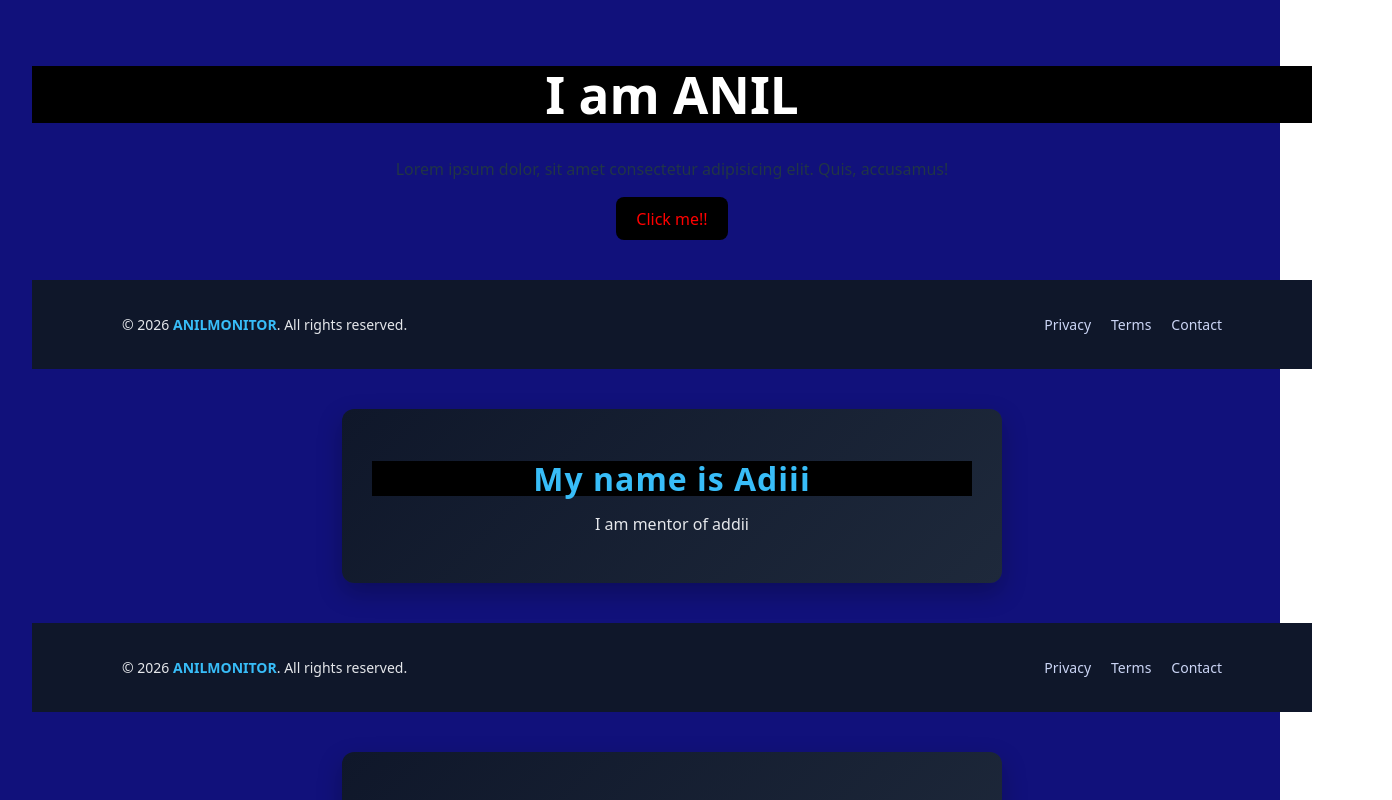
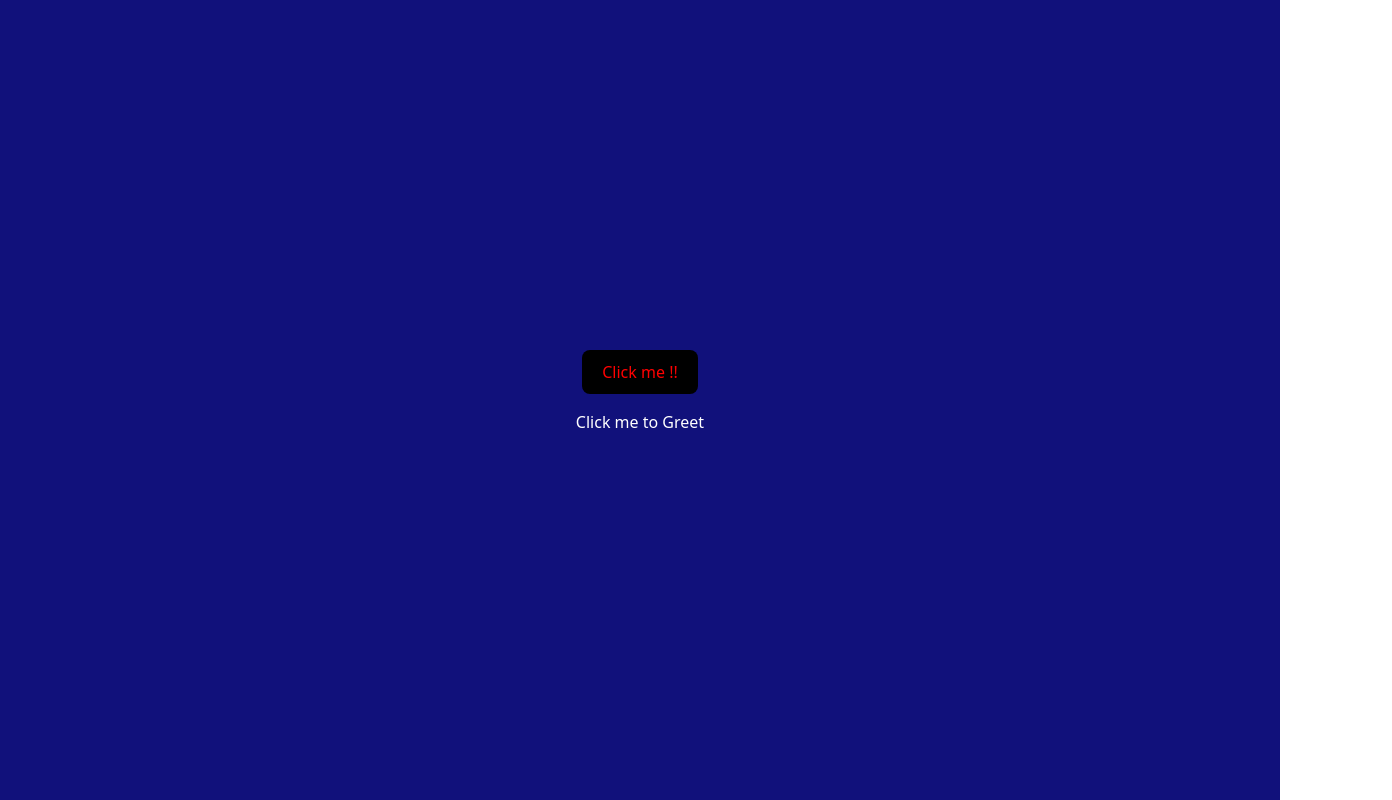
Before and after one commit to anilmonitor/viteTest, a React (Vite) app: page / in a window 1280 px wide. Shown: the top 800 px of the page, 1392 px wide, since content can reach past the window. Built offline with nearby package versions, Linux system fonts and the light colour scheme.

Commit message:
Click Event

```diff
--- a/src/App.jsx
+++ b/src/App.jsx
@@ -7,12 +7,14 @@ import Aman from "./Aman"
 import Card from "./components/amazonCard/Card";
 import Members from "./components/members/Members";
 import SayHello from "./components/hello/SayHello";
+import Event from "./components/event/Event";
+
 
 function App() {
 
   return (
     <div>
-      <Anil />
+      {/* <Anil />
       <Footer />
       < Aditya />
       <Footer />
@@ -20,7 +22,10 @@ function App() {
       <Aman />
       <Members />
       <Card />
-      <SayHello BgColor="pink" age={22} userName="ANIL MONITOR" />
+      <SayHello BgColor="pink" age={22} userName="ANIL MONITOR" /> */}
+
+
+      <Event />
     </div>
   );
 }
--- a/src/components/amazonCard/CardTemplate.jsx
+++ b/src/components/amazonCard/CardTemplate.jsx
@@ -30,7 +30,6 @@ let CardTemplate = ({ heading, about, price, list, obj, features }) => {
 
 
             {/* for rendering object  */}
-
             {obj && (
                 <>
 
--- /dev/null
+++ b/src/components/event/Event.jsx
@@ -0,0 +1,19 @@
+let name = "MR ANIL"
+
+function hello() {
+    console.log("Hello");
+}
+
+function welcome() {
+    console.log(`Hello ${name} Welcome!!`);
+}
+
+export default function Event() {
+    return (
+        <div className="cont">
+            <button onClick={hello}>Click me !!</button>
+
+            <p onClick={welcome} style={{ color: "white" }}>Click me to Greet</p>
+        </div>
+    )
+};
```
